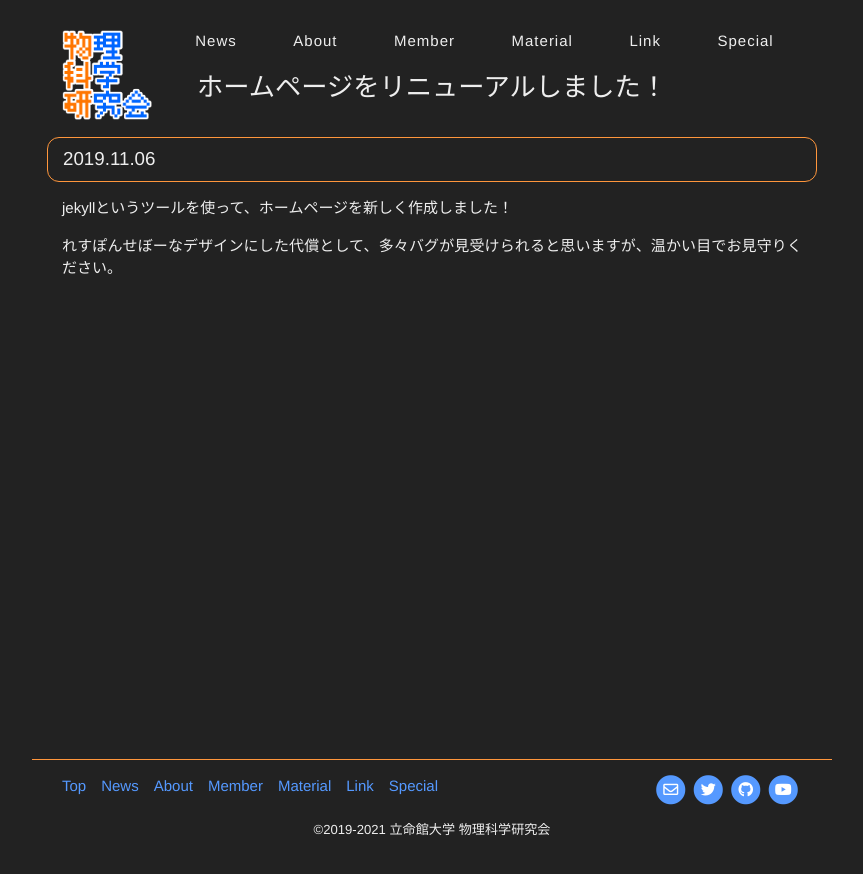
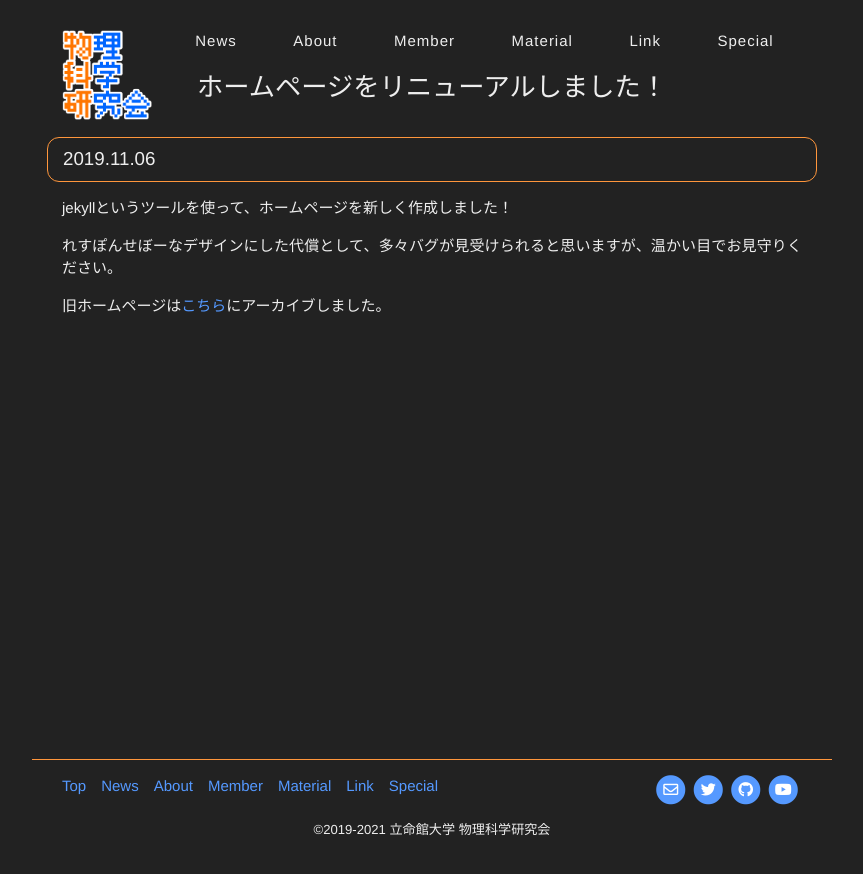
Before and after one commit to vuccaken/vuccaken.github.io, a Jekyll site: the page built from _posts/2019-11-06-1-open.md, in a window 1280 px wide. Shown: the top 874 px of the page, without its empty margins (208-1071 px from the left). Built offline with Jekyll 4.4.1, drawn with Linux system fonts in a browser that asks for light colours; nearby versions of some CDN libraries.

Commit message:
Update 2019-11-06-1-open.md

```diff
--- a/_posts/2019-11-06-1-open.md
+++ b/_posts/2019-11-06-1-open.md
@@ -5,3 +5,5 @@ title: ホームページをリニューアルしました！
 jekyllというツールを使って、ホームページを新しく作成しました！
 
 れすぽんせぼーなデザインにした代償として、多々バグが見受けられると思いますが、温かい目でお見守りください。
+
+旧ホームページは[こちら](https://vuccaken.github.io/rp2017xy/index.html){: target="_blank"}にアーカイブしました。
```
